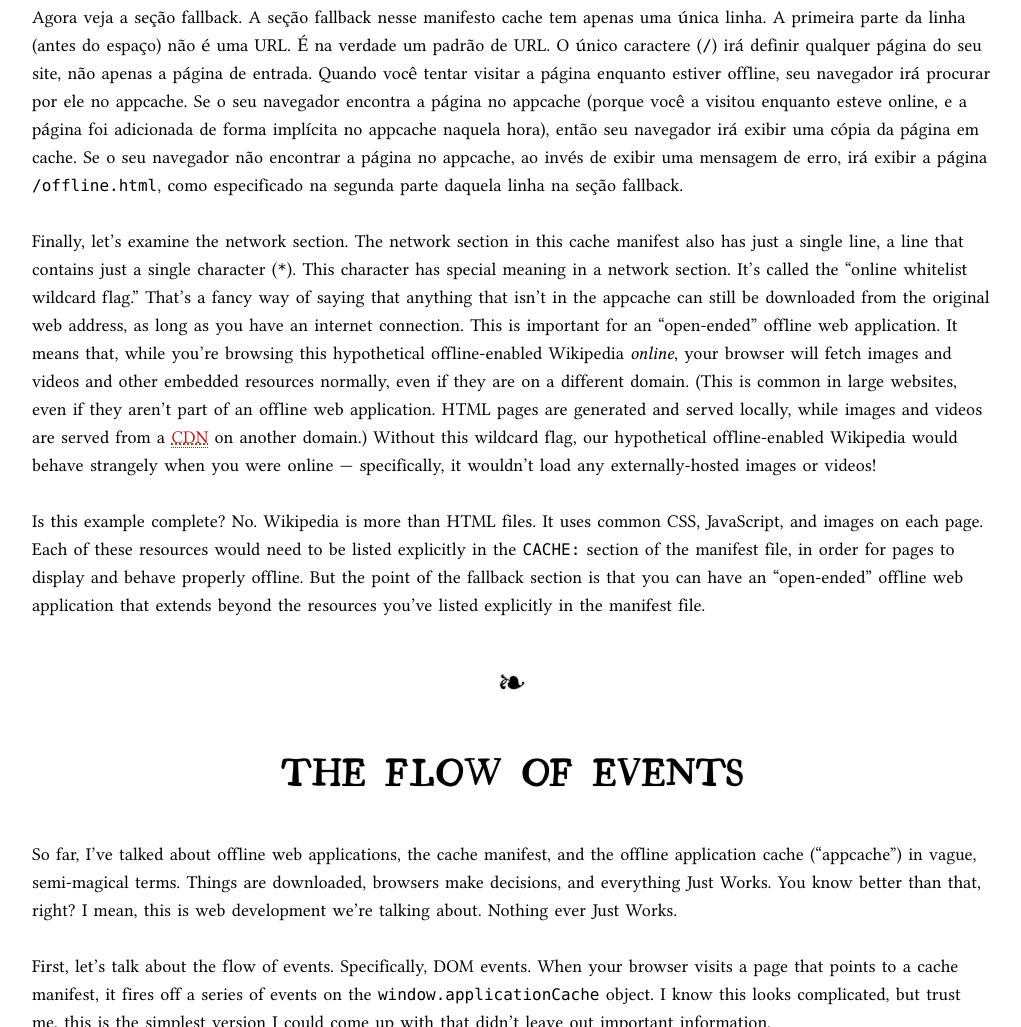
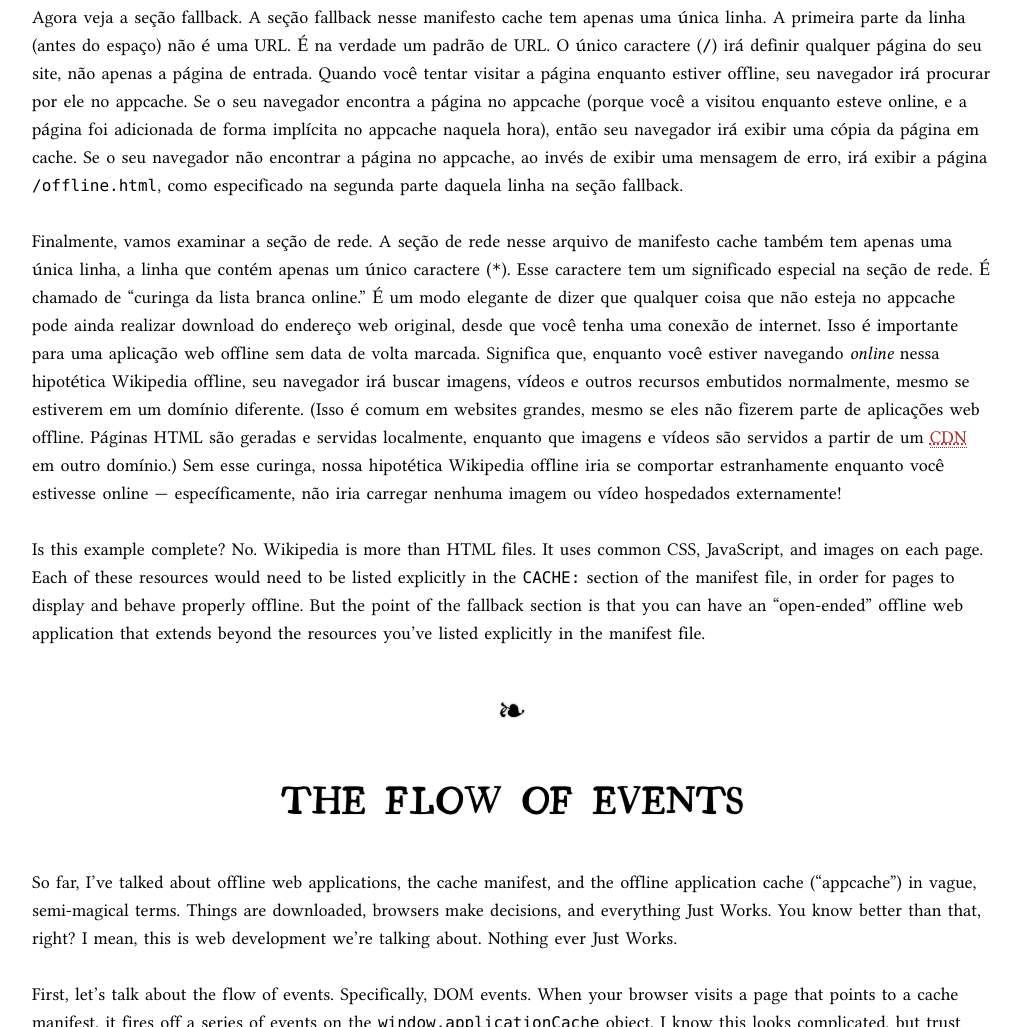
Before and after one commit to zenorocha/diveintohtml5, a plain HTML site: page offline.html in a window 1280 px wide. Shown: the part 5046-6073 px from the top of the page, without its empty margins (128-1149 px from the left). Drawn offline with Linux system fonts and the light colour scheme.

Commit message:
Tradução do quinto parágrafo das seções de fallback

```diff
--- a/offline.html
+++ b/offline.html
@@ -115,7 +115,7 @@ NETWORK:
 
 <p>Agora veja a seção fallback. A seção fallback nesse manifesto cache tem apenas uma única linha. A primeira parte da linha (antes do espaço) não é uma <abbr>URL</abbr>. É na verdade um padrão de <abbr>URL</abbr>. O único caractere (<code>/</code>) irá definir qualquer página do seu site, não apenas a página de entrada. Quando você tentar visitar a página enquanto estiver offline, seu navegador irá procurar por ele no appcache. Se o seu navegador encontra a página no appcache (porque você a visitou enquanto esteve online, e a página foi adicionada de forma implícita no appcache naquela hora), então seu navegador irá exibir uma cópia da página em cache. Se o seu navegador não encontrar a página no appcache, ao invés de exibir uma mensagem de erro, irá exibir a página <code>/offline.html</code>, como especificado na segunda parte daquela linha na seção fallback.
 
-<p>Finally, let&#8217;s examine the network section. The network section in this cache manifest also has just a single line, a line that contains just a single character (<code>*</code>). This character has special meaning in a network section. It&#8217;s called the &#8220;online whitelist wildcard flag.&#8221; That&#8217;s a fancy way of saying that anything that isn&#8217;t in the appcache can still be downloaded from the original web address, as long as you have an internet connection. This is important for an &#8220;open-ended&#8221; offline web application. It means that, while you&#8217;re browsing this hypothetical offline-enabled Wikipedia <em>online</em>, your browser will fetch images and videos and other embedded resources normally, even if they are on a different domain. (This is common in large websites, even if they aren&#8217;t part of an offline web application. <abbr>HTML</abbr> pages are generated and served locally, while images and videos are served from a <a href=http://en.wikipedia.org/wiki/Content_delivery_network><abbr title="content delivery network">CDN</abbr></a> on another domain.) Without this wildcard flag, our hypothetical offline-enabled Wikipedia would behave strangely when you were online &mdash; specifically, it wouldn&#8217;t load any externally-hosted images or videos!
+<p>Finalmente, vamos examinar a seção de rede. A seção de rede nesse arquivo de manifesto cache também tem apenas uma única linha, a linha que contém apenas um único caractere (<code>*</code>). Esse caractere tem um significado especial na seção de rede. É chamado de &#8220;curinga da lista branca online.&#8221; É um modo elegante de dizer que qualquer coisa que não esteja no appcache pode ainda realizar download do endereço web original, desde que você tenha uma conexão de internet. Isso é importante para uma aplicação web offline sem data de volta marcada. Significa que, enquanto você estiver navegando <em>online</em> nessa hipotética Wikipedia offline, seu navegador irá buscar imagens, vídeos e outros recursos embutidos normalmente, mesmo se estiverem em um domínio diferente. (Isso é comum em websites grandes, mesmo se eles não fizerem parte de aplicações web offline. Páginas <abbr>HTML</abbr> são geradas e servidas localmente, enquanto que imagens e vídeos são servidos a partir de um <a href=http://en.wikipedia.org/wiki/Content_delivery_network><abbr title="content delivery network">CDN</abbr></a> em outro domínio.) Sem esse curinga, nossa hipotética Wikipedia offline iria se comportar estranhamente enquanto você estivesse online &mdash; específicamente, não iria carregar nenhuma imagem ou vídeo hospedados externamente!
 
 <p>Is this example complete? No. Wikipedia is more than <abbr>HTML</abbr> files. It uses common <abbr>CSS</abbr>, JavaScript, and images on each page. Each of these resources would need to be listed explicitly in the <code>CACHE:</code> section of the manifest file, in order for pages to display and behave properly offline. But the point of the fallback section is that you can have an &#8220;open-ended&#8221; offline web application that extends beyond the resources you&#8217;ve listed explicitly in the manifest file.
 
```
